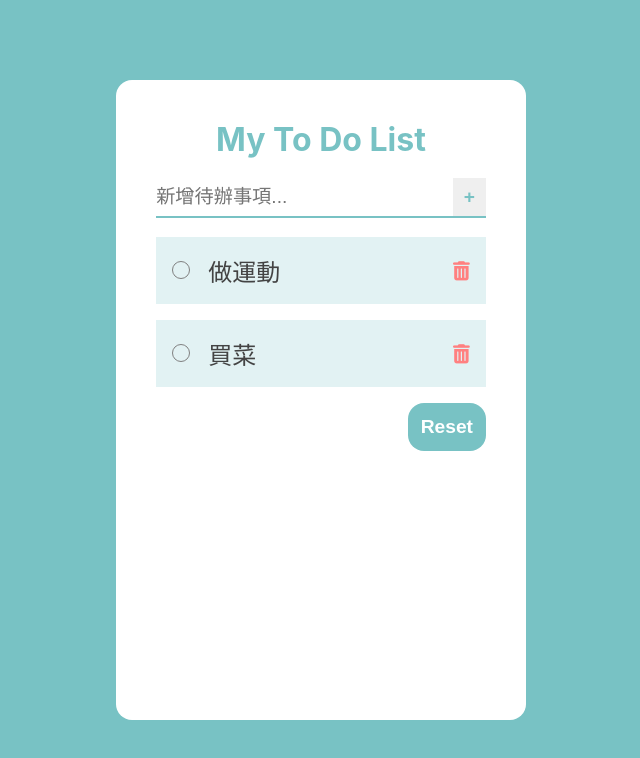
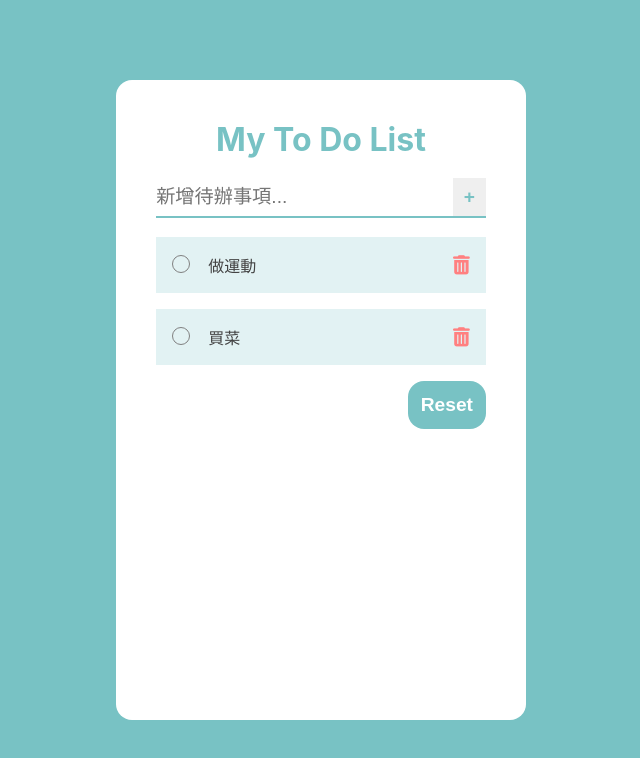
Before and after one commit to greenblue467/p2-todolist, a React (Create React App) app: page / in a window 1280 px wide. Shown: the top 758 px of the page, without its empty margins (319-959 px from the left). Built offline with nearby package versions, Linux system fonts and the light colour scheme.

Commit message:
font size modified

```diff
--- a/package.json
+++ b/package.json
@@ -1,11 +1,13 @@
 {
   "name": "todolist",
+  "homepage": "https://myusername.github.io/p2-todolist",
   "version": "0.1.0",
   "private": true,
   "dependencies": {
     "@testing-library/jest-dom": "^4.2.4",
     "@testing-library/react": "^9.4.0",
     "@testing-library/user-event": "^7.2.1",
+    "gh-pages": "^2.2.0",
     "jquery": "^3.4.1",
     "react": "^16.12.0",
     "react-dom": "^16.12.0",
@@ -14,6 +16,8 @@
     "react-spring": "^8.0.27"
   },
   "scripts": {
+    "predeploy": "npm run build",
+    "deploy": "gh-pages -d build",
     "start": "react-scripts start",
     "build": "react-scripts build",
     "test": "react-scripts test",
--- a/src/components/styles/todo.css
+++ b/src/components/styles/todo.css
@@ -19,7 +19,7 @@
 }
 
 .content::-webkit-scrollbar {
-  width: 1.5rem;
+  width: 1.2rem;
 }
 
 .content::-webkit-scrollbar-thumb {
@@ -101,7 +101,6 @@ form .btn:hover {
 }
 
 .box .item {
-  font-size: 1.5rem;
   margin-left: 1rem;
   margin-right: 1rem;
   -webkit-box-flex: 80%;
--- a/src/components/styles/todo.scss
+++ b/src/components/styles/todo.scss
@@ -2,8 +2,8 @@ $color: #78c2c4;
 $wid: 80%;
 $halfWid: $wid/2;
 $fontSize: (
+  "samll": 1rem,
   "medium": 1.2rem,
-  "mediuml": 1.5rem,
   "large": 2rem
 );
 @function sizing($kind) {
@@ -59,7 +59,7 @@ $fontSize: (
   top: 10%;
   left: 50%-$halfWid;
   @include paddings(2.5rem);
-  @include scrollbars(1.5rem, #dddddd, #eeeeee);
+  @include scrollbars(1.2rem, #dddddd, #eeeeee);
   @include pad {
     width: $wid/1.5;
     left: 50% - ($halfWid/1.5);
@@ -106,7 +106,7 @@ form {
   @include paddings(1rem);
   margin-bottom: 1rem;
   .item {
-    font-size: sizing(mediuml);
+    font-size: sizing(small);
     margin-left: 1rem;
     margin-right: 1rem;
     flex: 80%;
```
Also changed, not shown: 2 other files (tests, documents, lock files or other folders).
